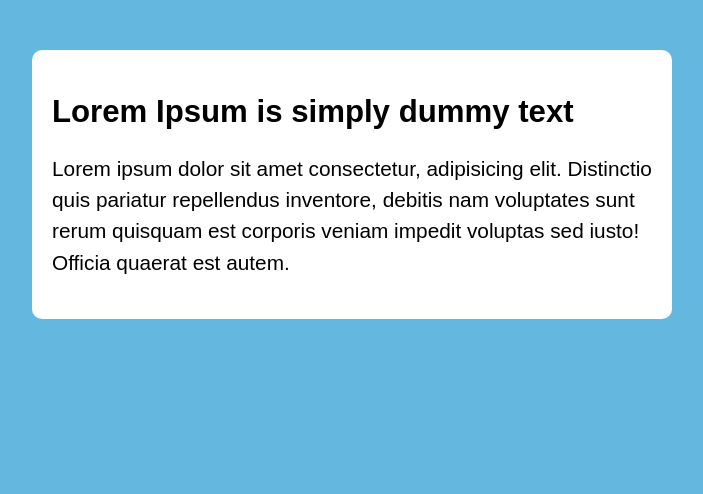
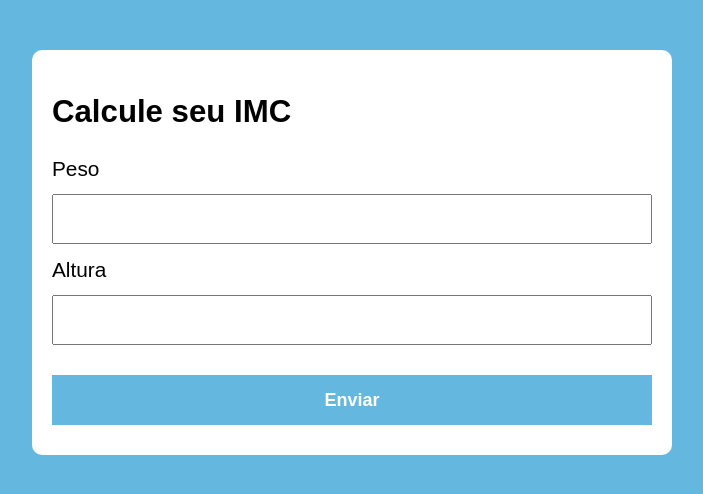
Before and after one commit to alqlima/calculadora-de-imc, a plain HTML site: page index.html in a window 1280 px wide. Shown: the whole page, without its empty margins (288-991 px from the left). Drawn offline with Linux system fonts and the light colour scheme.

Commit message:
Update index.html

```diff
--- a/index.html
+++ b/index.html
@@ -4,19 +4,21 @@
 <head>
     <meta charset="UTF-8">
     <meta name="viewport" content="width=device-width, initial-scale=1.0">
-    <title>Modelo</title>
+    <title>Calcule seu IMC</title>
     <link rel="stylesheet" href="./assets/css/style.css">
 </head>
 
 <body>
     <section class="container">
-        <h1>Lorem Ipsum is simply dummy text</h1>
-        <p>Lorem ipsum dolor sit amet consectetur, adipisicing elit. Distinctio quis pariatur repellendus inventore,
-            debitis nam voluptates sunt rerum quisquam est corporis veniam impedit voluptas sed iusto! Officia quaerat
-            est autem.</p>
-        <form action="">
-
+        <h1>Calcule seu IMC</h1>
+        <form action="/" id="formulario" method="POST">
+            <label for="peso">Peso</label>
+            <input type="text" id="peso" name="peso">
+            <label for="altura">Altura</label>
+            <input type="text" id="altura" name="altura">
+            <button type="submit">Enviar</button>
         </form>
+        <div id="resultado"></div>
 
     </section>
     <script src="./assets/js/main.js"></script>
```
